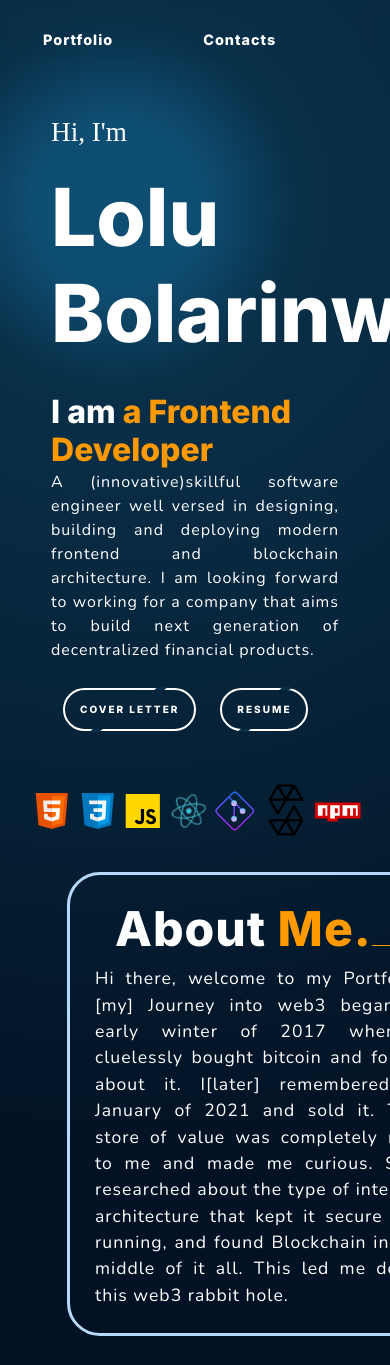
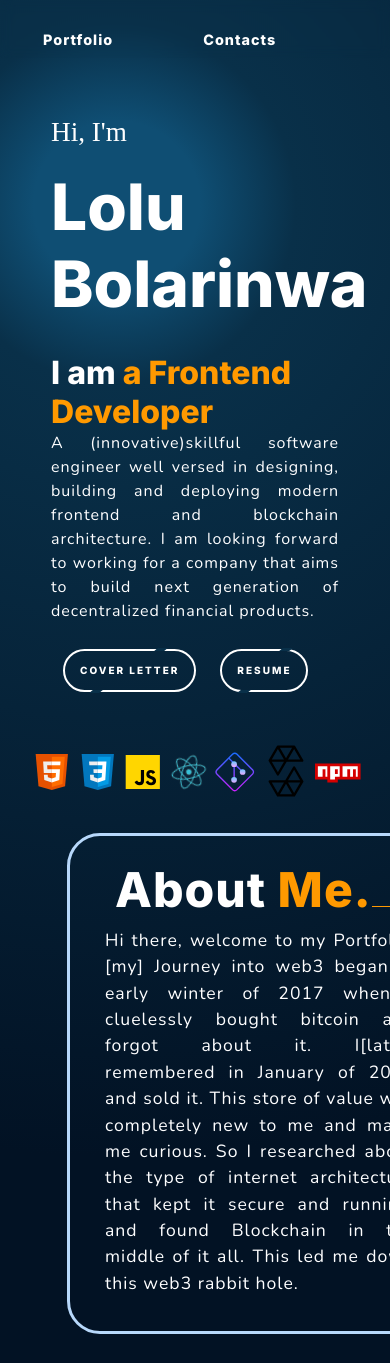
Before and after one commit to LoluBolarinwa/Portfolio-website, a React (Create React App) app: page / in a window 390 px wide. Shown: the top 1365 px of the page. Built offline with nearby package versions, Linux system fonts and the light colour scheme; a web font is replaced by a local one.

Commit message:
resized name to fit responsive lenght

```diff
--- a/src/components/section1.jsx
+++ b/src/components/section1.jsx
@@ -7,13 +7,12 @@ import Section2 from "./section2.jsx"
 
 function Section1() {
     return (
-        <div className="first-div">
+    <div className="first-div">
             <Navigation />
             {/* <main> */}
-            <section className="section-1">
 
-        <Socials />
-
+        <section className="section-1">
+            <Socials />
 
             <div className="main row">
                 <div>
@@ -39,7 +38,7 @@ function Section1() {
                 </div>
             </div>
 
-            </section>
+        </section>
 
             {/* </main> */}
 
@@ -63,7 +62,7 @@ function Section1() {
 
             {/* </div> */}
             </section>
-        </div>
+    </div>
     )
 }
 
--- a/src/components/socials.jsx
+++ b/src/components/socials.jsx
@@ -2,9 +2,9 @@ import React from "react";
 
 const Socials=()=>{
     return(
-    <div class="header__socials">
+    <div className="header__socials">
         <a rel="noreferrer" href="https://twitter.com/Lolu_Bolarinwa" target="_blank">
-            <svg stroke="currentColor" fill="currentColor" stroke-width="0" viewBox="0 0 16 16" height="1.2em" width="1.2em" xmlns="http://www.w3.org/2000/svg">
+            <svg stroke="currentColor" fill="currentColor" strokeWidth="0" viewBox="0 0 16 16" height="1.2em" width="1.2em" xmlns="http://www.w3.org/2000/svg">
             <path
                 d="M5.026 15c6.038 0 9.341-5.003 9.341-9.334 0-.14 0-.282-.006-.422A6.685 6.685 0 0 0 16 3.542a6.658 6.658 0 0 1-1.889.518 3.301 3.301 0 0 0 1.447-1.817 6.533 6.533 0 0 1-2.087.793A3.286 3.286 0 0 0 7.875 6.03a9.325 9.325 0 0 1-6.767-3.429 3.289 3.289 0 0 0 1.018 4.382A3.323 3.323 0 0 1 .64 6.575v.045a3.288 3.288 0 0 0 2.632 3.218 3.203 3.203 0 0 1-.865.115 3.23 3.23 0 0 1-.614-.057 3.283 3.283 0 0 0 3.067 2.277A6.588 6.588 0 0 1 .78 13.58a6.32 6.32 0 0 1-.78-.045A9.344 9.344 0 0 0 5.026 15z"
             ></path>
@@ -12,7 +12,7 @@ const Socials=()=>{
         </a>
 
         <a rel="noreferrer" href="https://www.linkedin.com/in/lolu-bolarinwa-705258240/" target="_blank">
-            <svg stroke="currentColor" fill="currentColor" stroke-width="0" viewBox="0 0 16 16" height="1.2em" width="1.2em" xmlns="http://www.w3.org/2000/svg">
+            <svg stroke="currentColor" fill="currentColor" strokeWidth="0" viewBox="0 0 16 16" height="1.2em" width="1.2em" xmlns="http://www.w3.org/2000/svg">
             <path
                 d="M0 1.146C0 .513.526 0 1.175 0h13.65C15.474 0 16 .513 16 1.146v13.708c0 .633-.526 1.146-1.175 1.146H1.175C.526 16 0 15.487 0 14.854V1.146zm4.943 12.248V6.169H2.542v7.225h2.401zm-1.2-8.212c.837 0 1.358-.554 1.358-1.248-.015-.709-.52-1.248-1.342-1.248-.822 0-1.359.54-1.359 1.248 0 .694.521 1.248 1.327 1.248h.016zm4.908 8.212V9.359c0-.216.016-.432.08-.586.173-.431.568-.878 1.232-.878.869 0 1.216.662 1.216 1.634v3.865h2.401V9.25c0-2.22-1.184-3.252-2.764-3.252-1.274 0-1.845.7-2.165 1.193v.025h-.016a5.54 5.54 0 0 1 .016-.025V6.169h-2.4c.03.678 0 7.225 0 7.225h2.4z"
             ></path>
@@ -20,7 +20,7 @@ const Socials=()=>{
         </a>
 
         <a rel="noreferrer" href="https://github.com/LoluBolarinwa" target="_blank">
-            <svg stroke="currentColor" fill="currentColor" stroke-width="0" viewBox="0 0 16 16" height="1.2em" width="1.2em" xmlns="http://www.w3.org/2000/svg">
+            <svg stroke="currentColor" fill="currentColor" strokeWidth="0" viewBox="0 0 16 16" height="1.2em" width="1.2em" xmlns="http://www.w3.org/2000/svg">
             <path
                 d="M8 0C3.58 0 0 3.58 0 8c0 3.54 2.29 6.53 5.47 7.59.4.07.55-.17.55-.38 0-.19-.01-.82-.01-1.49-2.01.37-2.53-.49-2.69-.94-.09-.23-.48-.94-.82-1.13-.28-.15-.68-.52-.01-.53.63-.01 1.08.58 1.23.82.72 1.21 1.87.87 2.33.66.07-.52.28-.87.51-1.07-1.78-.2-3.64-.89-3.64-3.95 0-.87.31-1.59.82-2.15-.08-.2-.36-1.02.08-2.12 0 0 .67-.21 2.2.82.64-.18 1.32-.27 2-.27.68 0 1.36.09 2 .27 1.53-1.04 2.2-.82 2.2-.82.44 1.1.16 1.92.08 2.12.51.56.82 1.27.82 2.15 0 3.07-1.87 3.75-3.65 3.95.29.25.54.73.54 1.48 0 1.07-.01 1.93-.01 2.2 0 .21.15.46.55.38A8.012 8.012 0 0 0 16 8c0-4.42-3.58-8-8-8z"
             ></path>
--- a/src/index.css
+++ b/src/index.css
@@ -364,9 +364,11 @@ background: linear-gradient(90deg, rgba(13,69,102,1) 0%, rgba(8,32,48,1) 70%); *
 
 
 .about{
-  width: 100%;
+  width: 80%;
   /* margin: 0 auto 2rem ; */
   margin-bottom: 2rem;
+  /* background-color: lemonchiffon; */
+
 }
 
 .about-me-div{
@@ -375,7 +377,8 @@ background: linear-gradient(90deg, rgba(13,69,102,1) 0%, rgba(8,32,48,1) 70%); *
   outline-color: #b7d8fb;
   margin: 0 150px ;
   border-radius: 30px;
-  width: 700px;
+  /* width: 700px; */
+  width:65%;
   height: auto;
 
 }
@@ -423,7 +426,7 @@ background: linear-gradient(90deg, rgba(13,69,102,1) 0%, rgba(8,32,48,1) 70%); *
   color:  rgb(254, 254, 255);
   letter-spacing: 1px;
   height: auto;
-  padding: 25px;
+  padding: 35px;
   padding-top: 8px;
 
   text-align: justify;
@@ -558,6 +561,18 @@ svg:hover{
     font-size: 1.7rem;
   }
 
+  .name{
+    font-family: 'Inter', -apple-system, BlinkMacSystemFont, sans-serif;
+    font-weight: 900;
+    font-size: 4rem;
+    /* text-transform: uppercase; */
+    /* font-weight: 500; */
+    /* line-height: 0.9; */
+    margin-bottom: 2rem;
+    /* margin: 0; */
+    /* background-color: firebrick; */
+  }
+
   .job-title-intro, .job-title {
   font-size: 2rem;
     /* color: salmon; */
@@ -619,6 +634,10 @@ svg:hover{
     fill: #ff9900;
   }
 
+  .about{
+    margin-bottom: 2rem;
+    }
+
   .about-me-div{
     /* background-color: lime; */
     outline-style: solid;
@@ -636,7 +655,5 @@ svg:hover{
     all: unset;
   } */
 
-  .about{
-  margin-bottom: 2rem;
-  }
+
 }
```
Also changed, not shown: src/components/icons.jsx (+1 -1 lines), src/components/section2.jsx (indentation only).
